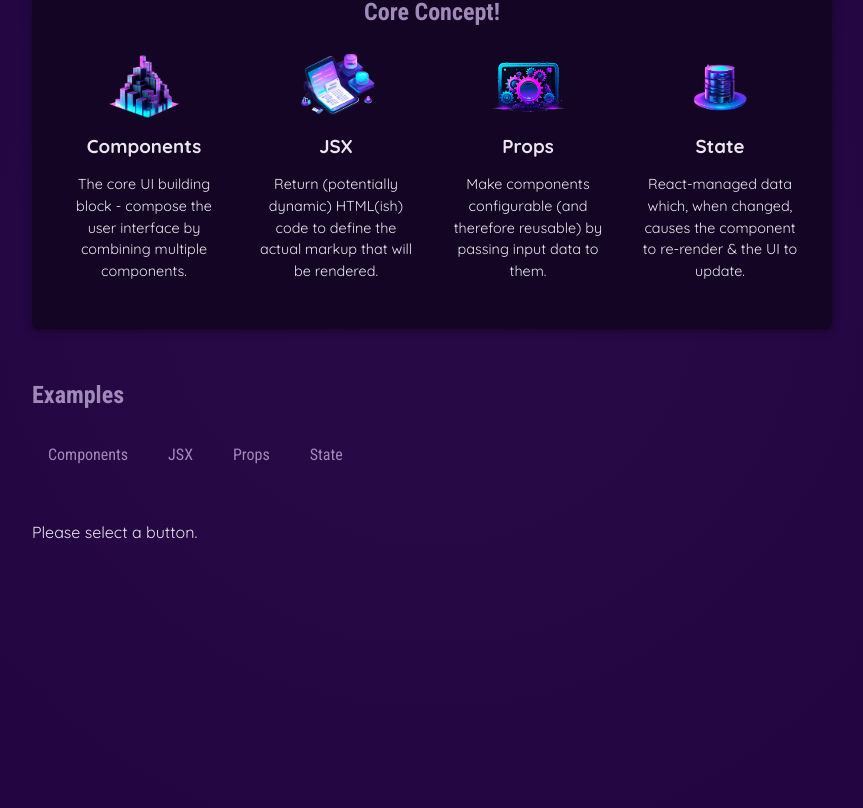
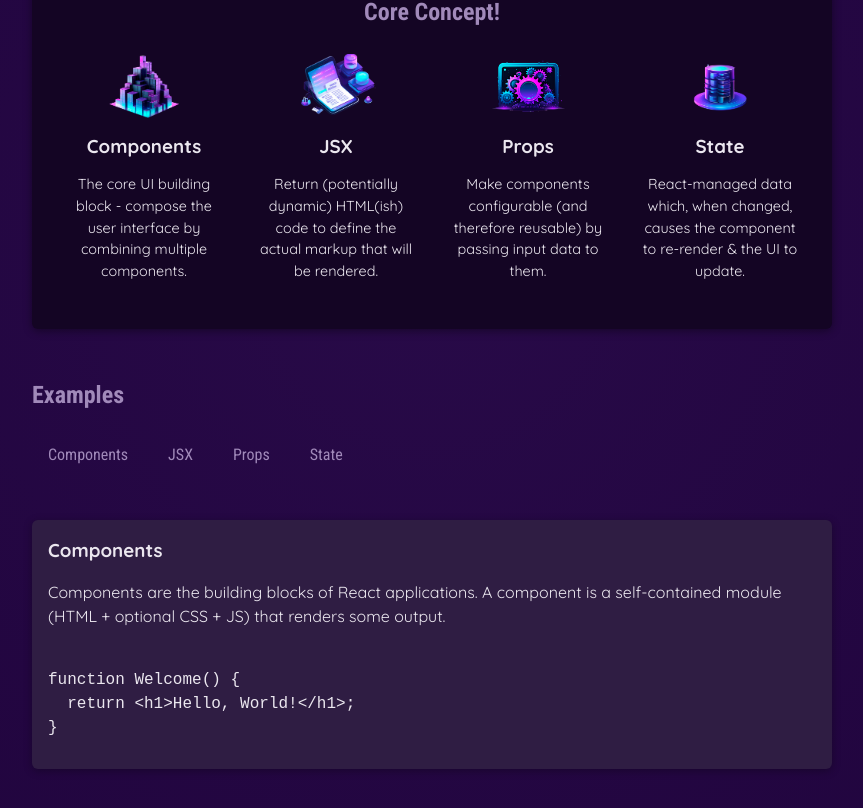
Before and after one commit to churbr/react-basics-v2, a React (Vite) app: page / in a window 1280 px wide. Shown: the part 370-1178 px from the top of the page, without its empty margins (208-1071 px from the left). Built offline with nearby package versions, Linux system fonts and the light colour scheme.

Commit message:
Outputting data based on State

```diff
--- a/src/App.jsx
+++ b/src/App.jsx
@@ -1,11 +1,11 @@
 import Header from "./components/Header/Header";
 import CoreConcept from "./components/CoreConcept.jsx";
-import { CORE_CONCEPTS } from "./data";
+import { CORE_CONCEPTS, EXAMPLES } from "./data";
 import TabButton from "./components/TabButton";
 import { useState } from "react";
 
 function App() {
-  const [selected, setSelected] = useState('Please select a button.');
+  const [selected, setSelected] = useState('components');
 
   const handleSelect = (button) => {
     setSelected(button);
@@ -38,7 +38,13 @@
             <TabButton onSelect={() => handleSelect('state')}>State</TabButton>
           </menu>
         </section>
-        {selected}
+        <div id="tab-content">
+          <h3>{EXAMPLES[selected].title}</h3>
+          <p>{EXAMPLES[selected].description}</p>
+          <pre>
+            <code>{EXAMPLES[selected].code}</code>
+          </pre>
+        </div>
       </main>
     </div>
   );
--- a/src/data.js
+++ b/src/data.js
@@ -29,3 +29,54 @@
       "React-managed data which, when changed, causes the component to re-render & the UI to update.",
   },
 ];
+
+export const EXAMPLES = {
+  components: {
+    title: "Components",
+    description:
+      "Components are the building blocks of React applications. A component is a self-contained module (HTML + optional CSS + JS) that renders some output.",
+    code: `
+function Welcome() {
+  return <h1>Hello, World!</h1>;
+}`,
+  },
+  jsx: {
+    title: "JSX",
+    description:
+      "JSX is a syntax extension to JavaScript. It is similar to a template language, but it has full power of JavaScript (e.g., it may output dynamic content).",
+    code: `
+<div>
+  <h1>Welcome {userName}</h1>
+  <p>Time to learn React!</p>
+</div>`,
+  },
+  props: {
+    title: "Props",
+    description:
+      "Components accept arbitrary inputs called props. They are like function arguments.",
+    code: `
+function Welcome(props) {
+  return <h1>Hello, {props.name}</h1>;
+}`,
+  },
+  state: {
+    title: "State",
+    description:
+      "State allows React components to change their output over time in response to user actions, network responses, and anything else.",
+    code: `
+function Counter() {
+  const [isVisible, setIsVisible] = useState(false);
+
+  function handleClick() {
+    setIsVisible(true);
+  }
+
+  return (
+    <div>
+      <button onClick={handleClick}>Show Details</button>
+      {isVisible && <p>Amazing details!</p>}
+    </div>
+  );
+}`,
+  },
+};
```
